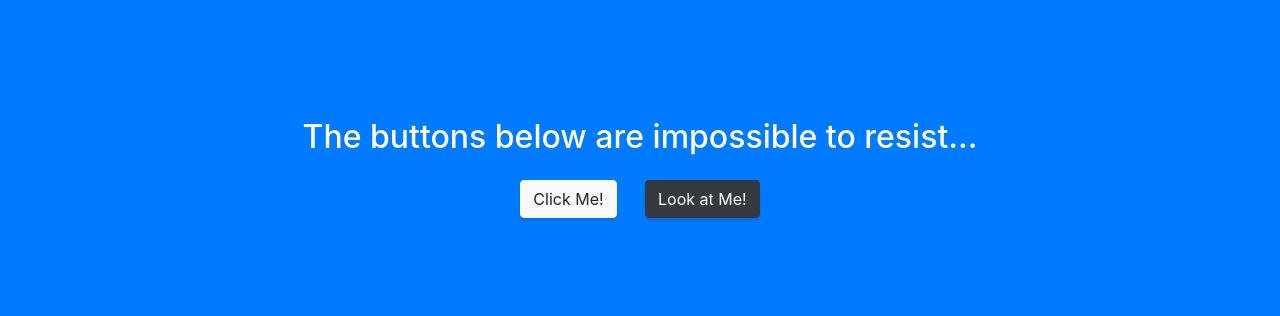
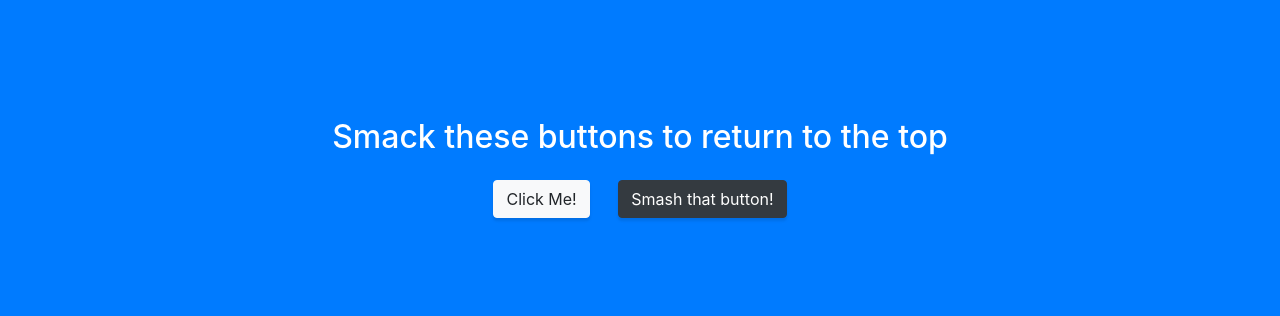
Before and after one commit to JackBurfield/395-ocob.io, a website with bundled scripts: page startbootstrap-stylish-portfolio-gh-pages/index.html in a window 1280 px wide. Shown: the part 2653-2969 px from the top of the page. Built offline with nearby package versions, Linux system fonts and the light colour scheme.

Commit message:
My github webpage

```diff
--- a/startbootstrap-stylish-portfolio-gh-pages/index.html
+++ b/startbootstrap-stylish-portfolio-gh-pages/index.html
@@ -138,9 +138,9 @@
     <!-- Call to Action -->
     <section class="content-section bg-primary text-white">
       <div class="container text-center">
-        <h2 class="mb-4">The buttons below are impossible to resist...</h2>
+        <h2 class="mb-4">Smack these buttons to return to the top</h2>
         <a href="#" class="btn btn-xl btn-light mr-4">Click Me!</a>
-        <a href="#" class="btn btn-xl btn-dark">Look at Me!</a>
+        <a href="#" class="btn btn-xl btn-dark">Smash that button!</a>
       </div>
     </section>
 
```
